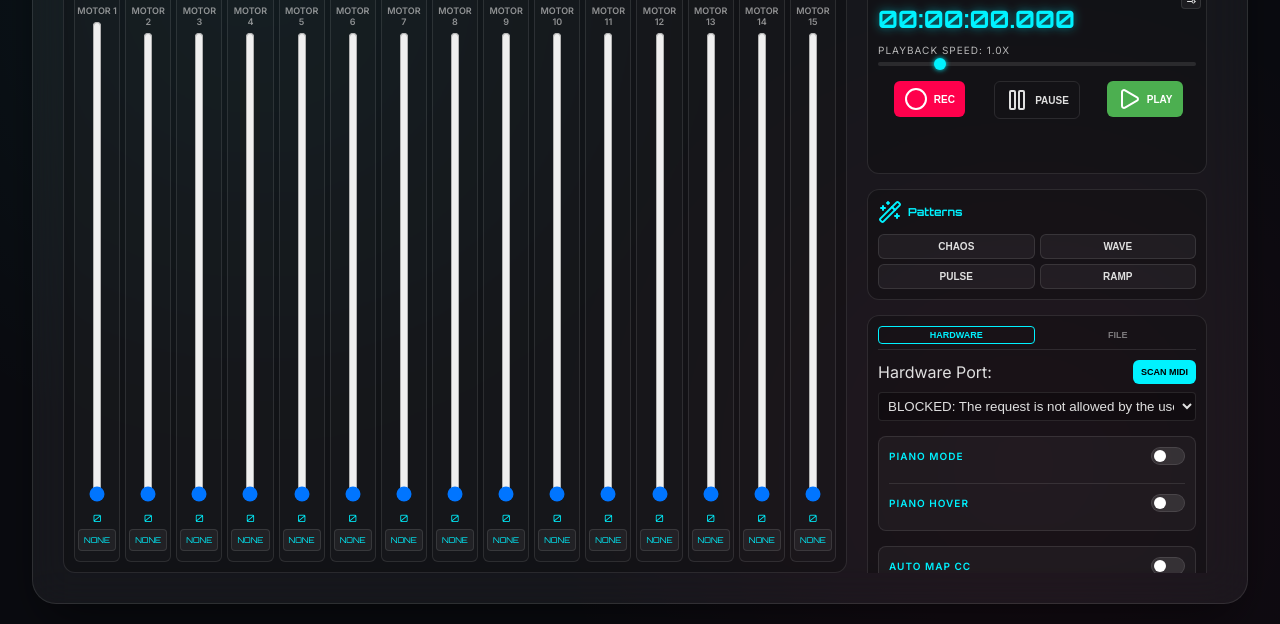
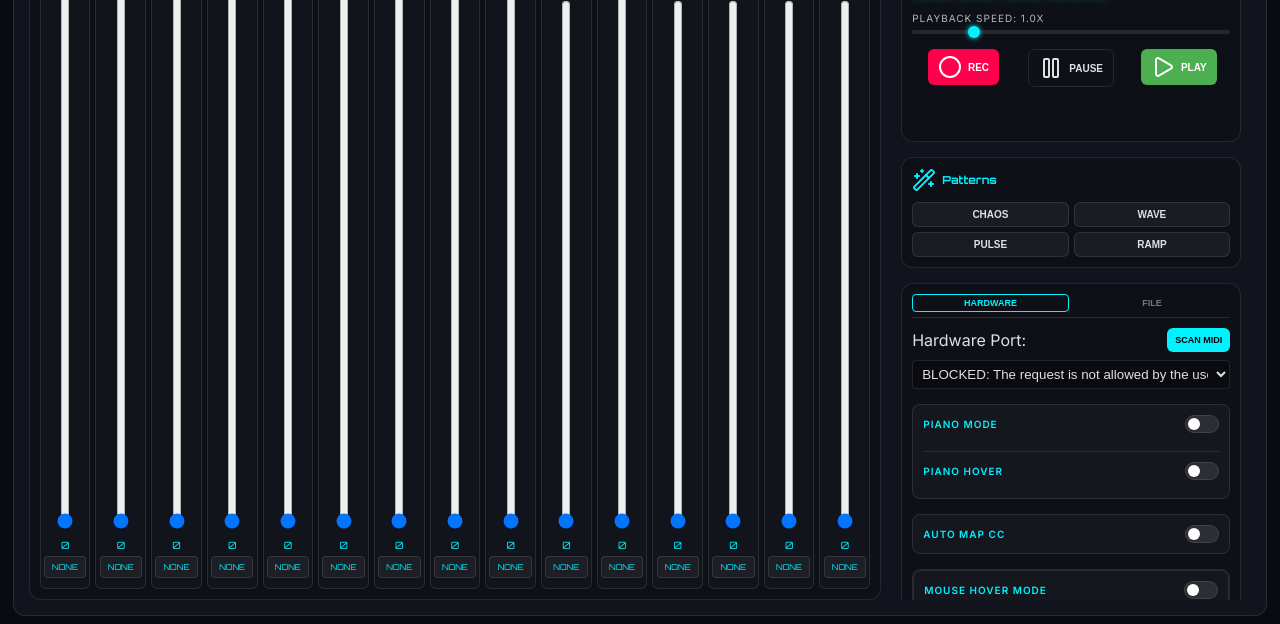
Before and after one commit to studiohichambendriss-create/TitanControl, a plain HTML site: page index.html in a window 1280 px wide. Shown: the part 176-800 px from the top of the page. Drawn offline with nearby package versions, Linux system fonts and the light colour scheme.

Commit message:
Optimize CSS for Pi performance

```diff
--- a/style.css
+++ b/style.css
@@ -18,9 +18,6 @@
 
 body {
     background: var(--bg);
-    background-image:
-        radial-gradient(circle at 20% 20%, rgba(0, 242, 255, 0.05) 0%, transparent 40%),
-        radial-gradient(circle at 80% 80%, rgba(255, 0, 76, 0.05) 0%, transparent 40%);
     color: var(--text);
     font-family: var(--font-main);
     height: 100vh;
@@ -31,17 +28,15 @@ body {
 }
 
 .glass-container {
-    width: 95vw;
-    height: 95vh;
-    background: var(--glass);
-    backdrop-filter: blur(20px);
+    width: 98vw;
+    height: 98vh;
+    background: #12141d;
     border: 1px solid var(--glass-border);
-    border-radius: 24px;
-    padding: 30px;
+    border-radius: 12px;
+    padding: 15px;
     display: flex;
     flex-direction: column;
-    gap: 20px;
-    box-shadow: 0 25px 50px -12px rgba(0, 0, 0, 0.5);
+    gap: 15px;
 }
 
 header {
@@ -253,9 +248,9 @@ input[type=range].fader {
 .pattern-btn { background: rgba(255,255,255,0.05); border: 1px solid var(--glass-border); color: var(--text); }
 .pattern-btn.active { border-color: var(--primary); color: var(--primary); }
 
+/* No blink for Pi */
 @keyframes blink {
     0% { opacity: 1; }
-    50% { opacity: 0.5; }
     100% { opacity: 1; }
 }
 
```
